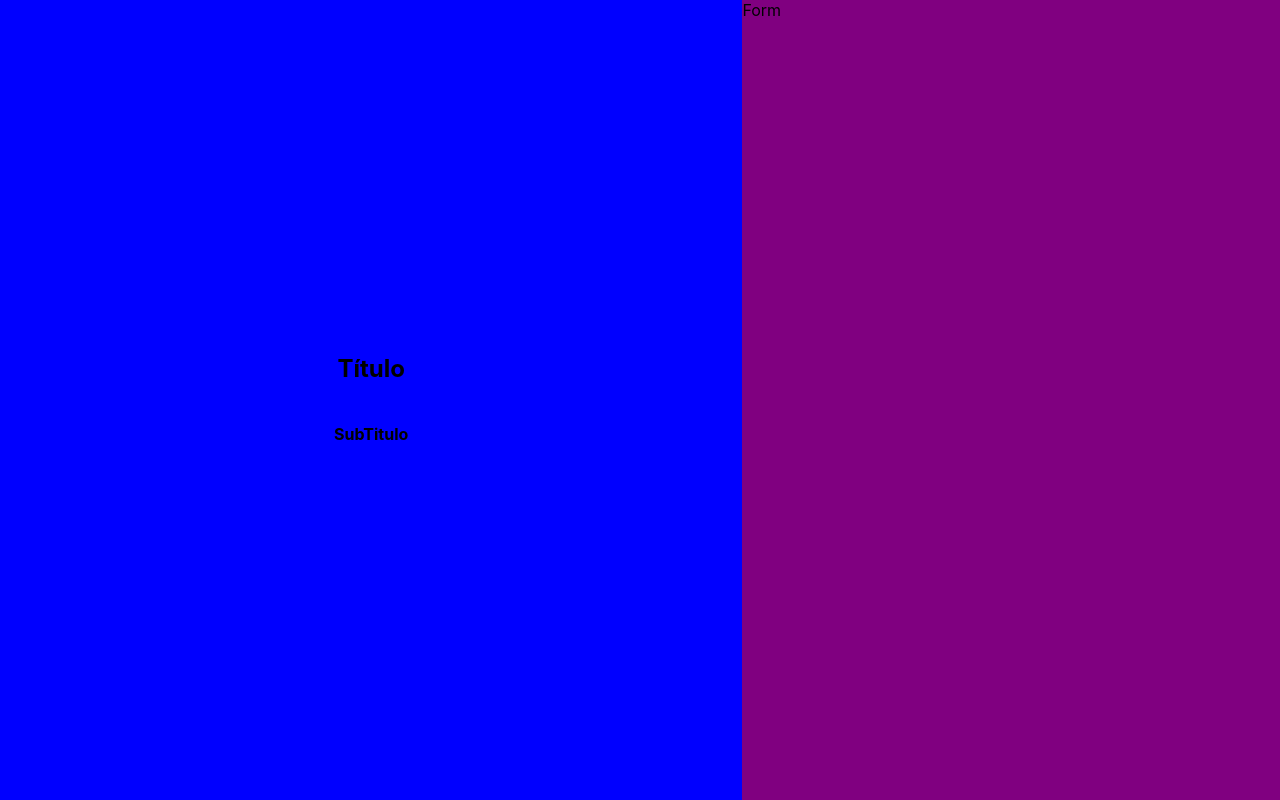
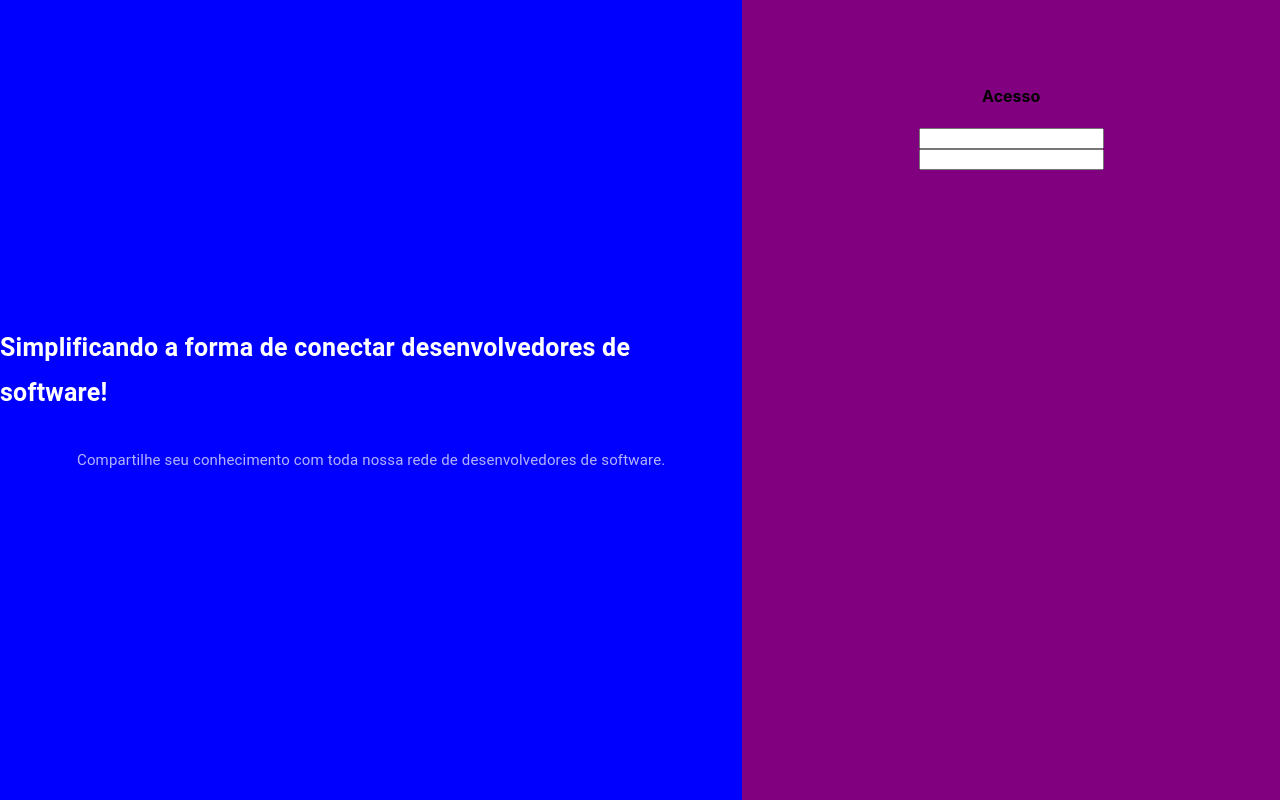
Before and after one commit to 4leeX/react-teste, a React (Create React App) app: page /sign-in in a window 1280 px wide. Built offline with nearby package versions, Linux system fonts and the light colour scheme.

Commit message:
Componentes do Login

```diff
--- a/src/pages/SignIn/index.js
+++ b/src/pages/SignIn/index.js
@@ -1,4 +1,5 @@
 import React from "react";
+import Typography from "@material-ui/core/Typography";
 
 import { makeStyles } from "@material-ui/core/styles";
 
@@ -21,6 +22,12 @@ const useStyles = makeStyles((theme) => ({
     background: "purple",
     flexBasis: "42%",
   },
+  form: {
+    display: "flex",
+    flexDirection: "column",
+    margin: "65px 32px",
+    alignItems: "center",
+  },
 }));
 
 function SignIn() {
@@ -31,12 +38,33 @@ function SignIn() {
     <div className={classes.root}>
       {/* Flex item container */}
       <div className={classes.left}>
-        <h2>Título</h2>
-        <h4>SubTitulo</h4>
+        <Typography style={{ color: "#fff", fontSize: 25, lineHeight: "45px" }}>
+          <strong>
+            Simplificando a forma de conectar desenvolvedores de software!
+          </strong>
+        </Typography>
+        <Typography
+          variant="body2"
+          style={{
+            color: "rgb(255,255,255, 0.7)",
+            marginTop: 30,
+            fontSize: 15,
+            lineHeight: "30px",
+          }}
+        >
+          Compartilhe seu conhecimento com toda nossa rede de desenvolvedores de
+          software.
+        </Typography>
       </div>
 
       {/* Flex item */}
-      <div className={classes.right}>Form</div>
+      <div className={classes.right}>
+        <form className={classes.form}>
+          <h4>Acesso</h4>
+          <input type="text" />
+          <input type="text" />
+        </form>
+      </div>
     </div>
   );
 }
```
